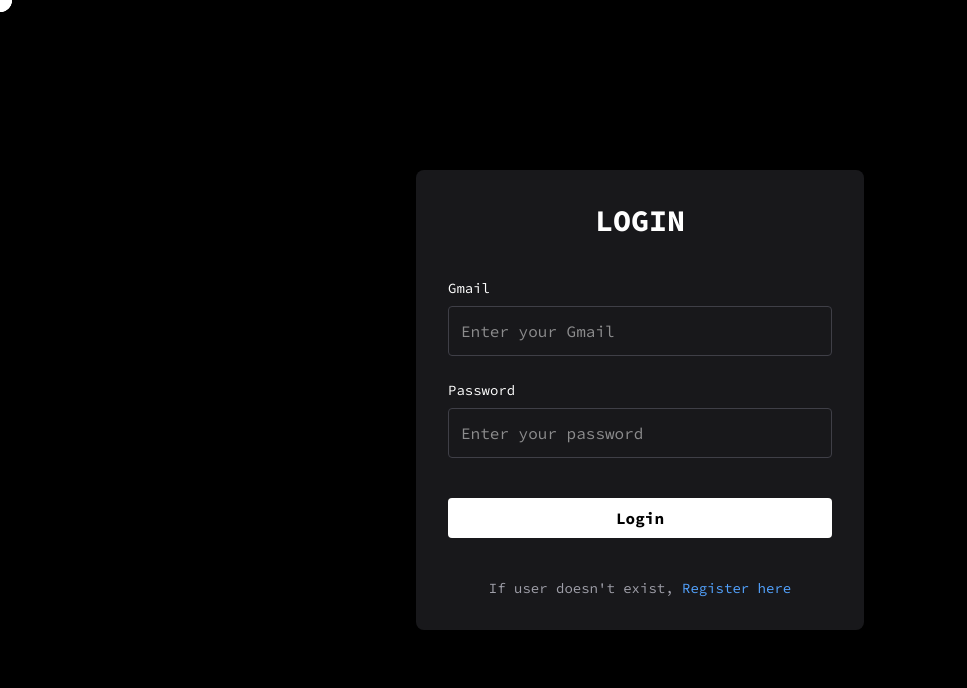
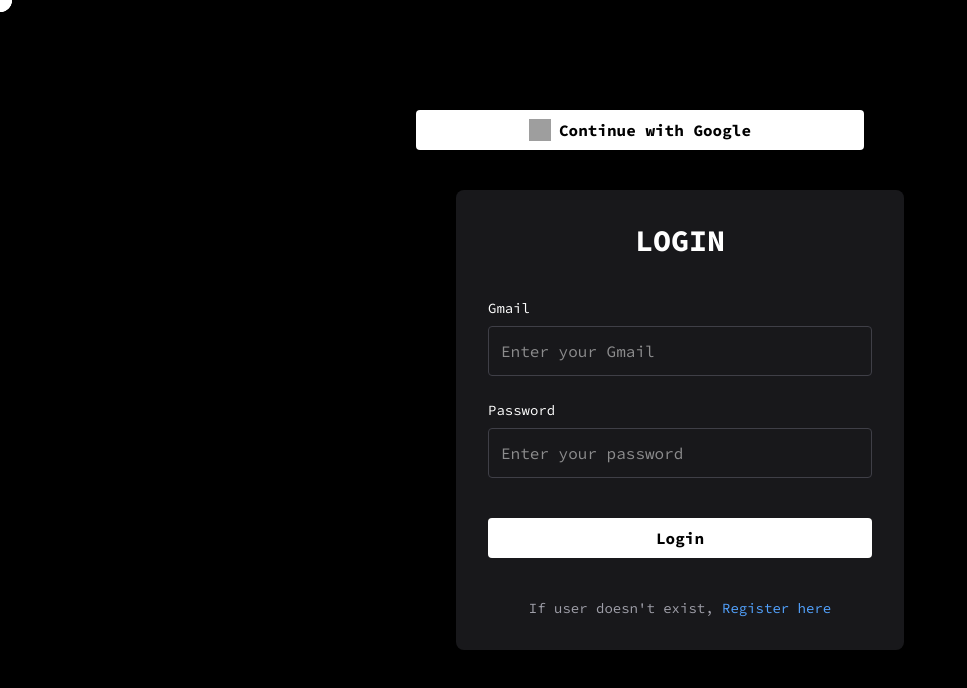
Before and after one commit to AadarshDangi0001/CodeCrew-Frontend, a React (Vite) app: page /login in a window 1280 px wide. Shown: the top 688 px of the page, without its empty margins (0-967 px from the left). Built offline with nearby package versions, Linux system fonts and the light colour scheme; no server answers; grey boxes are pictures that could not be loaded.

Commit message:
google auth done

```diff
--- /dev/null
+++ b/src/components/GoogleLoginButton.jsx
@@ -0,0 +1,24 @@
+import { getGoogleAuthUrl } from "../utils/api";
+
+const GoogleLoginButton = ({ text = "Continue with Google" }) => (
+  <a
+    href={getGoogleAuthUrl()}
+    className="mb-4 flex items-center justify-center"
+    style={{ textDecoration: "none" }}
+  >
+    <button
+      type="button"
+      className="flex items-center gap-2 bg-white text-black font-bold py-2 px-4 rounded hover:bg-zinc-200 transition shadow"
+      style={{ width: "100%", justifyContent: "center" }}
+    >
+      <img
+        src="https://developers.google.com/identity/images/g-logo.png"
+        alt="Google"
+        style={{ width: 22, height: 22 }}
+      />
+      {text}
+    </button>
+  </a>
+);
+
+export default GoogleLoginButton;
--- a/src/pages/LoginPage.jsx
+++ b/src/pages/LoginPage.jsx
@@ -1,6 +1,7 @@
 import React, { useState } from 'react';
 import { Link, useNavigate } from 'react-router-dom';
 import { useAuth } from '../context/AuthContext';
+import GoogleLoginButton from '../components/GoogleLoginButton';
 
 const LoginPage = () => {
   const [email, setEmail] = useState('');
@@ -20,9 +21,11 @@ const LoginPage = () => {
 
   return (
     <div className="min-h-screen flex items-center justify-center bg-black">
+      <div className="w-full max-w-md">
+        <GoogleLoginButton text="Continue with Google" />
         <form
           onSubmit={handleSubmit}
-        className="bg-[#18181b] p-8 rounded-lg shadow-lg w-full max-w-md flex flex-col gap-6 m-10"
+          className="bg-[#18181b] p-8 rounded-lg shadow-lg w-full flex flex-col gap-6 m-10"
         >
           <h2 className="text-3xl font-bold text-white text-center mb-4">LOGIN</h2>
           <div className="flex flex-col gap-2">
@@ -65,6 +68,7 @@ const LoginPage = () => {
           </p>
         </form>
       </div>
+    </div>
   );
 };
 
--- a/src/pages/RegisterPage.jsx
+++ b/src/pages/RegisterPage.jsx
@@ -2,6 +2,7 @@ import React, { useState } from 'react';
 import { Link, useNavigate } from 'react-router-dom';
 import { register } from '../utils/api';
 import { useAuth } from '../context/AuthContext';
+import GoogleLoginButton from "../components/GoogleLoginButton";
 
 const RegisterPage = () => {
   const [username, setUsername] = useState('');
@@ -29,6 +30,8 @@ const RegisterPage = () => {
 
   return (
     <div className="min-h-screen flex items-center justify-center bg-black">
+      <div className="w-full max-w-md">
+        <GoogleLoginButton text="Continue with Google" />
         <form
           onSubmit={handleSubmit}
           className="bg-[#18181b] p-8 rounded-lg shadow-lg w-full max-w-md flex flex-col gap-6 m-10"
@@ -87,6 +90,7 @@ const RegisterPage = () => {
           </p>
         </form>
       </div>
+    </div>
   );
 };
 
--- a/src/utils/api.js
+++ b/src/utils/api.js
@@ -145,3 +145,7 @@ export async function getUserAndCrew() {
     return { success: false, data: null };
   }
 }
+
+export function getGoogleAuthUrl() {
+  return "http://localhost:5050/api/v1/auth/google";
+}
```
Lines whose indentation alone changed are shown as unchanged.
